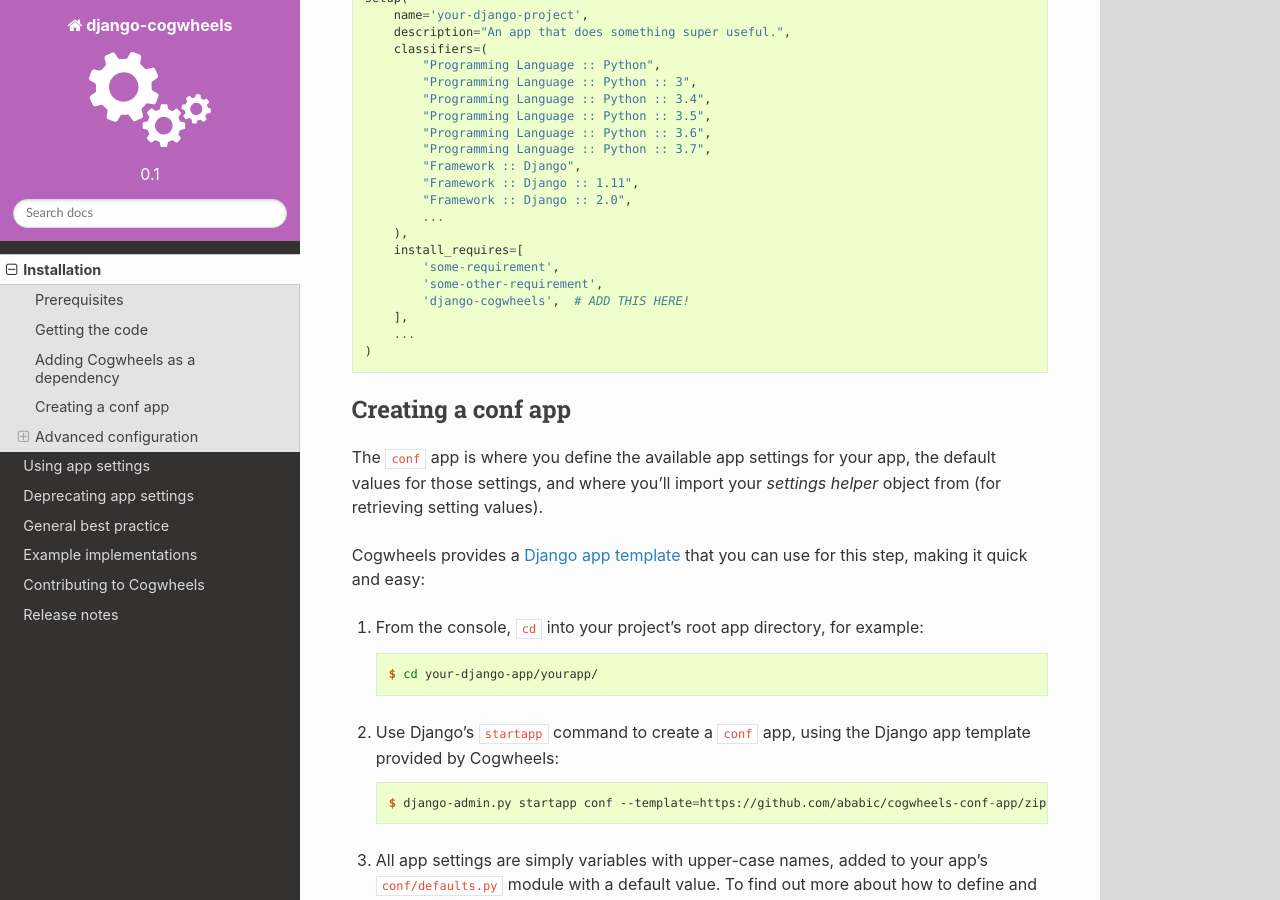
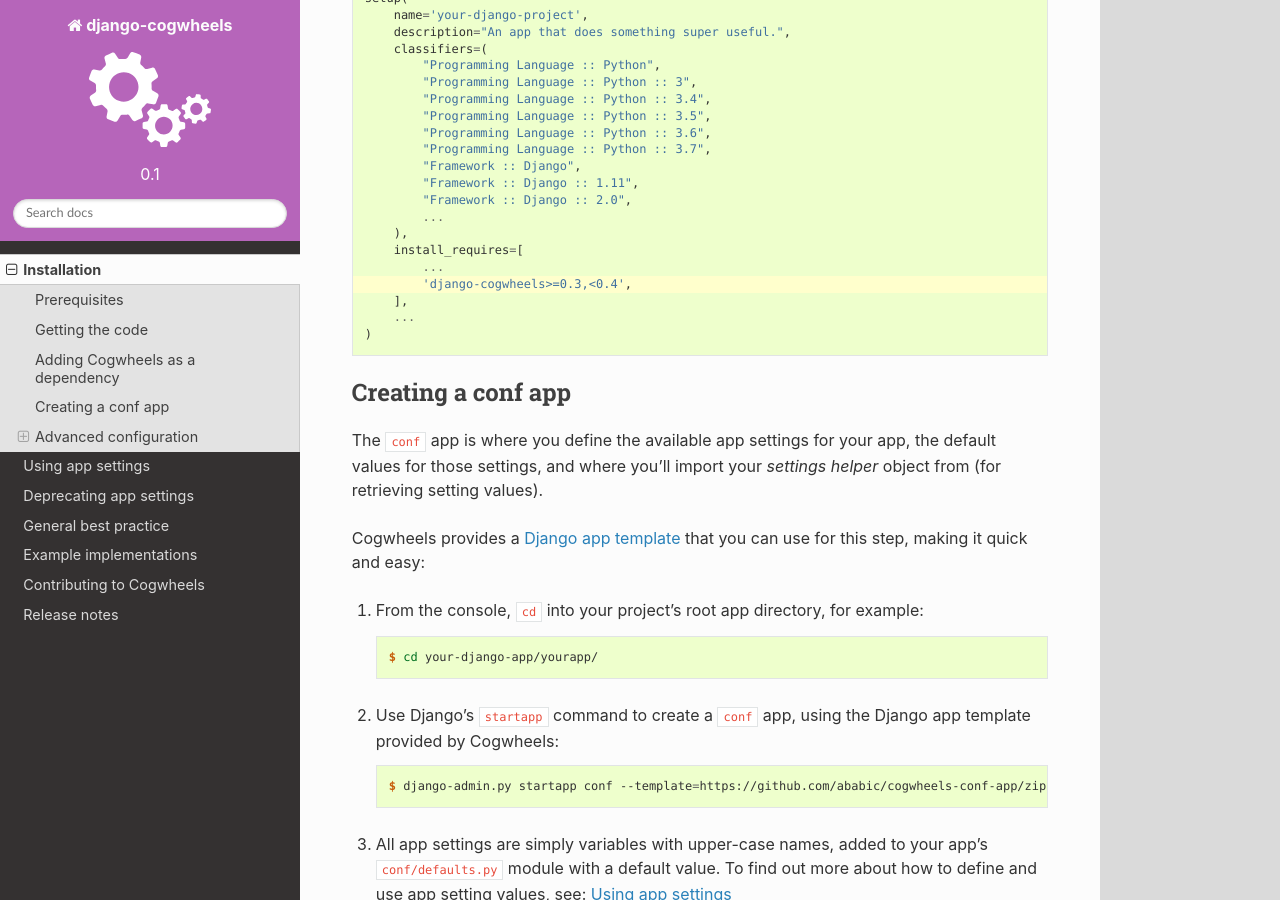
Before and after one commit to ababic/django-cogwheels, a Sphinx documentation site: the page built from docs/source/installation.rst, in a window 1280 px wide and 900 px high, scrolled down 1202 px. Built offline with Sphinx 7.4.7 and the Read the Docs theme 2.0.0, drawn with Linux system fonts in a browser that asks for light colours.

Commit message:
In installation instructions, add version specifier to end of dependency and emphasise the new line

```diff
--- a/docs/source/installation.rst
+++ b/docs/source/installation.rst
@@ -63,9 +64,8 @@
             ...
         ),
         install_requires=[
-            'some-requirement',
-            'some-other-requirement',
-            'django-cogwheels',  # ADD THIS HERE!
+            ...
+            'django-cogwheels>=0.3,<0.4',
         ],
         ...
     )
```
Also changed, not shown: other parts of docs/source/installation.rst (+1 -0 lines).
